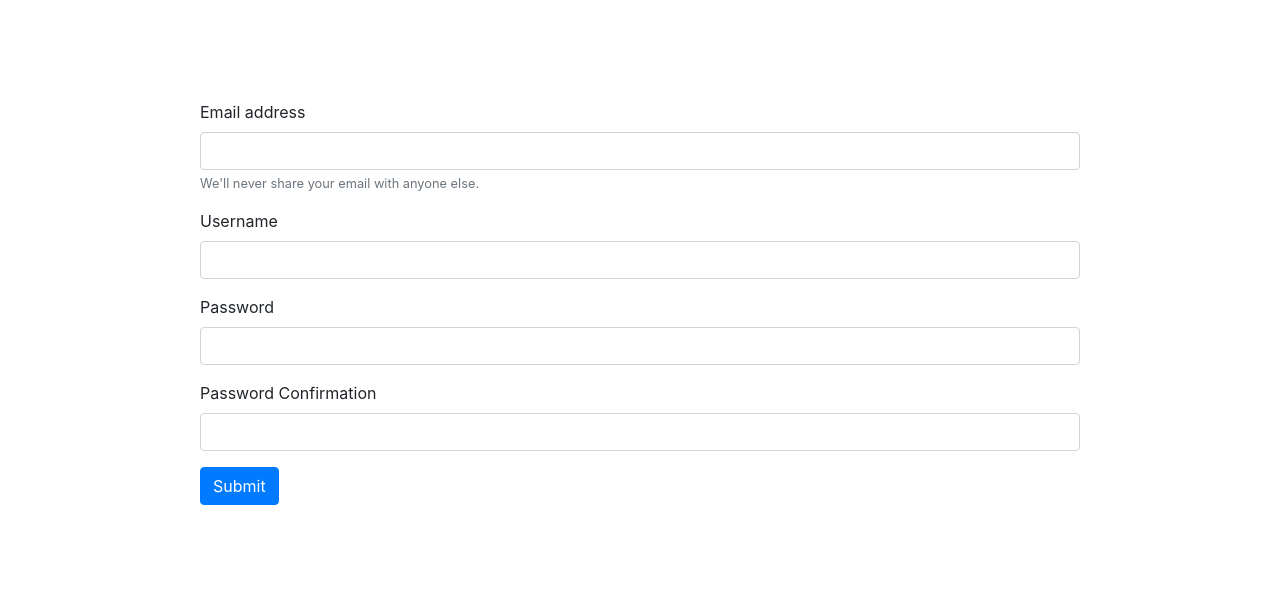
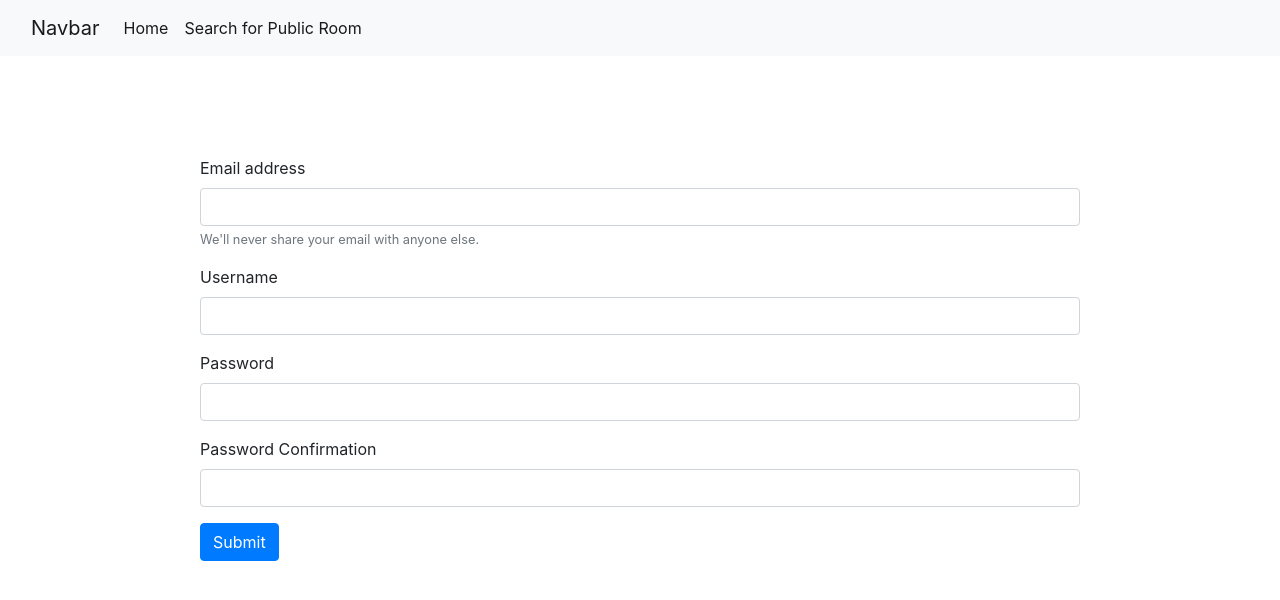
Before and after one commit to boyuan12/Discord-Clone, a Flask app: page /register in a window 1280 px wide. Shown: the top 600 px of the page. Run offline with Flask 2, Linux system fonts and the light colour scheme; some libraries are stand-ins or nearby versions.

Commit message:
redesigned homepage, fixed bug when user have multiple tab open

```diff
--- a/app.py
+++ b/app.py
@@ -25,7 +25,7 @@ app = Flask(__name__)
 app.config["SECRET_KEY"] = "secretkey"
 socketio = SocketIO(app)
 
-users = set()
+users = []
 
 @app.route("/")
 def index():
@@ -40,6 +40,7 @@ def search():
         return render_template("searched.html", results=results)
     else:
         return render_template("search.html")
+
 
 @app.route("/room/<string:room_id>", methods=["GET", "POST"])
 @login_required
@@ -87,6 +88,14 @@ def room(room_id):
             private = True
 
         if len(c.execute("SELECT * FROM user_room WHERE room_id=:r_id and user_id=:u_id", {"r_id": room_id, "u_id": session.get("user_id")}).fetchall()) == 0:
+
+            rooms = c.execute("SELECT * FROM user_room WHERE user_id=:u_id", {"u_id": session["user_id"]}).fetchall()
+            rs = []
+            for r in rooms:
+                name = c.execute("SELECT name FROM rooms WHERE room_id=:r_id", {"r_id": r[1]}).fetchall()[0][0]
+                rs.append((name, r[1]))
+            session["rooms"] = rs
+
             c.execute("INSERT INTO user_room (user_id, room_id, role) VALUES (:u_id, :r_id, 'user')", {"r_id": room_id, "u_id": session.get("user_id")})
             conn.commit()
             username = c.execute("SELECT username FROM users WHERE user_id=:id", {"id": session.get("user_id")}).fetchall()[0][0]
@@ -201,6 +210,7 @@ def create_room():
                 c.execute("INSERT INTO rooms (room_id, name, description, status) VALUES (:r_id, :name, :desc, :status)", {"r_id": room_id, "name": request.form.get("name"), "desc": request.form.get("description"), "status": request.form.get('status')})
                 conn.commit()
                 break
+
         c.execute("INSERT INTO user_room (user_id, room_id, role) VALUES (:u_id, :r_id, 'owner')", {"r_id": room_id, "u_id": session.get("user_id")})
         conn.commit()
         username = c.execute("SELECT username FROM users WHERE user_id=:id", {"id": session.get("user_id")}).fetchall()[0][0]
@@ -216,15 +226,16 @@ def create_room():
 def exist():
     print(session.get("user_id"), "disconnected!")
     username = c.execute("SELECT username FROM users WHERE user_id=:id", {"id": session["user_id"]}).fetchall()[0][0]
-    users.discard(username)
-    emit("update status", {"user": username, "status": "offline"}, broadcast=True)
+    users.remove(username)
+    if not username in users:
+        emit("update status", {"user": username, "status": "offline"}, broadcast=True)
 
 
 @socketio.on("connect")
 def connect():
     print(str(session.get("user_id")) + " connected!")
     username = c.execute("SELECT username FROM users WHERE user_id=:id", {"id": session["user_id"]}).fetchall()[0][0]
-    users.add(username)
+    users.append(username)
     room = []
     rooms = c.execute("SELECT room_id FROM user_room WHERE user_id=:u_id", {"u_id": session.get("user_id")}).fetchall()
     for r in rooms:
@@ -242,7 +253,7 @@ def api():
             print(u_id)
             if len(c.execute("SELECT room_id FROM user_room WHERE user_id=:u_id AND room_id=:r_id", {"u_id": u_id, "r_id": room_id}).fetchall()) != 0:
                 user.append(i)
-        return jsonify(users=user)
+        return jsonify(users=list(set(user)))
 
     elif request.args.get("api") == "messages":
         room_id = request.args.get("room_id")
@@ -275,7 +286,11 @@ def dm_socket(data):
 @app.route("/@me")
 def me():
     rooms = c.execute("SELECT * FROM user_room WHERE user_id=:u_id", {"u_id": session["user_id"]}).fetchall()
-    return render_template("me.html", rooms=rooms)
+    rs = []
+    for r in rooms:
+        name = c.execute("SELECT name FROM rooms WHERE room_id=:r_id", {"r_id": r[1]}).fetchall()[0][0]
+        rs.append((name, r[1]))
+    return render_template("me.html", rooms=rs)
     # return str(rooms)
 
 if __name__ == "__main__":
--- a/static/message.js
+++ b/static/message.js
@@ -1,7 +1,4 @@
 window.onload = function(e) {
-
-    // var offset = new Date().getTimezoneOffset();
-    // console.log(offset);
 
     const BASE_URL = "http://0.0.0.0:2000/"; // http://discord-clone-flask.herokuapp.com/
 
--- a/templates/layout.html
+++ b/templates/layout.html
@@ -9,6 +9,28 @@
         <title>{% block title %}{% endblock %}</title>
     </head>
     <body>
-        {% block main %}{% endblock %}
+        <div>
+            <nav class="navbar navbar-expand-lg navbar-light bg-light">
+                <div class="container-fluid">
+                    <a class="navbar-brand" href="#">Navbar</a>
+                    <button class="navbar-toggler" type="button" data-toggle="collapse" data-target="#navbarSupportedContent" aria-controls="navbarSupportedContent" aria-expanded="false" aria-label="Toggle navigation">
+                        <span class="navbar-toggler-icon"></span>
+                    </button>
+                    <div class="collapse navbar-collapse" id="navbarSupportedContent">
+                        <ul class="navbar-nav mr-auto mb-2 mb-lg-0">
+                            <li class="nav-item">
+                                <a class="nav-link active" aria-current="page" href="/">Home</a>
+                            </li>
+                            <li class="nav-item">
+                                <a class="nav-link active" href="/search">Search for Public Room</a>
+                            </li>
+                        </ul>
+                    </div>
+                </div>
+            </nav>
+            {% block main %}{% endblock %}
+            <script src="https://cdn.jsdelivr.net/npm/popper.js@1.16.0/dist/umd/popper.min.js" integrity="sha384-Q6E9RHvbIyZFJoft+2mJbHaEWldlvI9IOYy5n3zV9zzTtmI3UksdQRVvoxMfooAo" crossorigin="anonymous"></script>
+            <script src="https://stackpath.bootstrapcdn.com/bootstrap/5.0.0-alpha1/js/bootstrap.min.js" integrity="sha384-oesi62hOLfzrys4LxRF63OJCXdXDipiYWBnvTl9Y9/TRlw5xlKIEHpNyvvDShgf/" crossorigin="anonymous"></script>
+        </div>
     </body>
 </html>
--- a/templates/message.html
+++ b/templates/message.html
@@ -9,6 +9,8 @@
         #messages {
             height: 75vh;
             overflow-y: auto;
+            background-color: #373a3f;
+            color: #dbdcdd;
         }
     </style>
     <div class="row">
@@ -21,9 +23,7 @@
                 </form>
             {% endif %}
             <br>
-            <div class="container" id="messages">
-
-            </div>
+            <div class="container" id="messages"></div>
             <form id="messageForm">
                 <div class="form-group">
                     <label for="message">Send Message</label>
```
Also changed, not shown: templates/me.html (+21 -6 lines), db.sqlite3.
